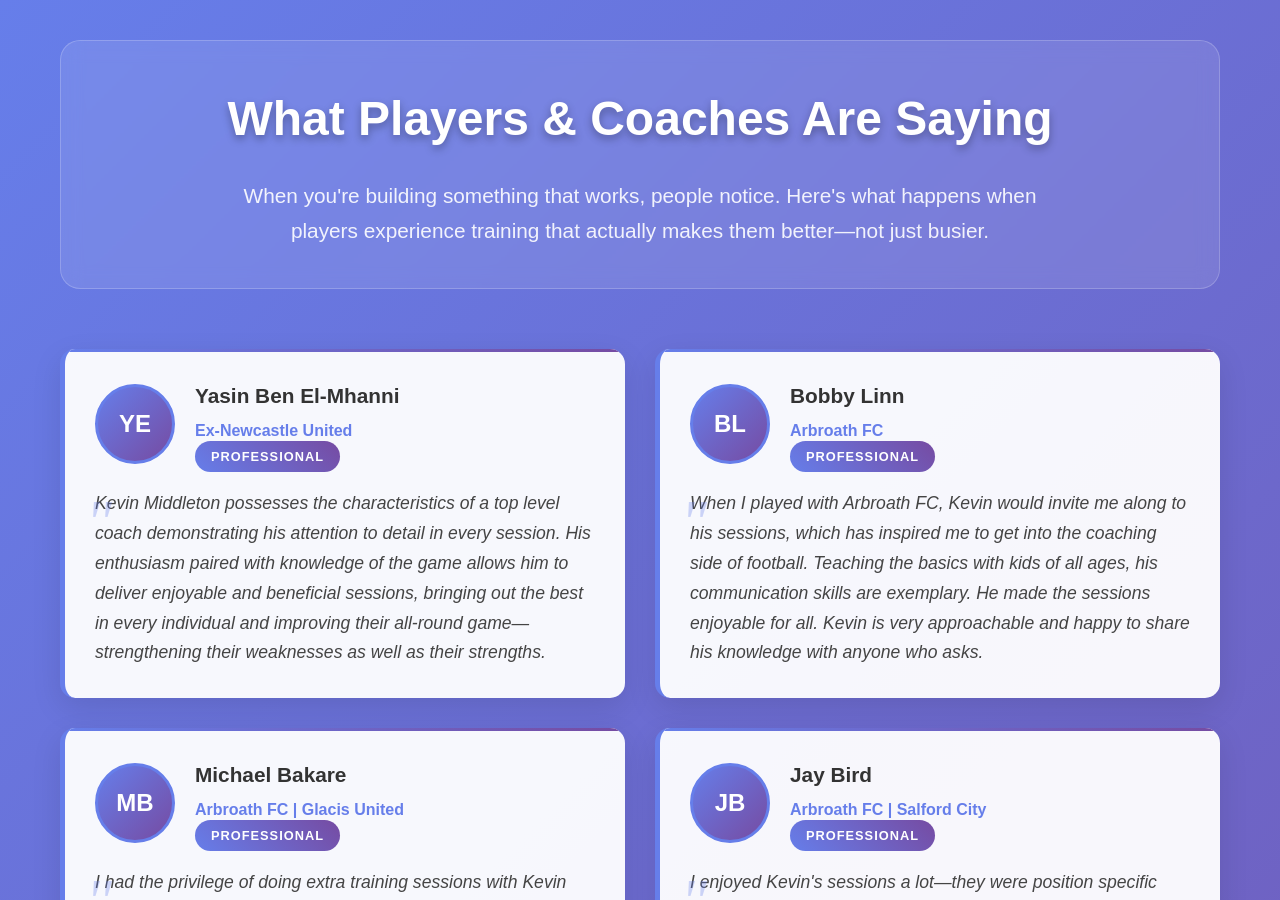
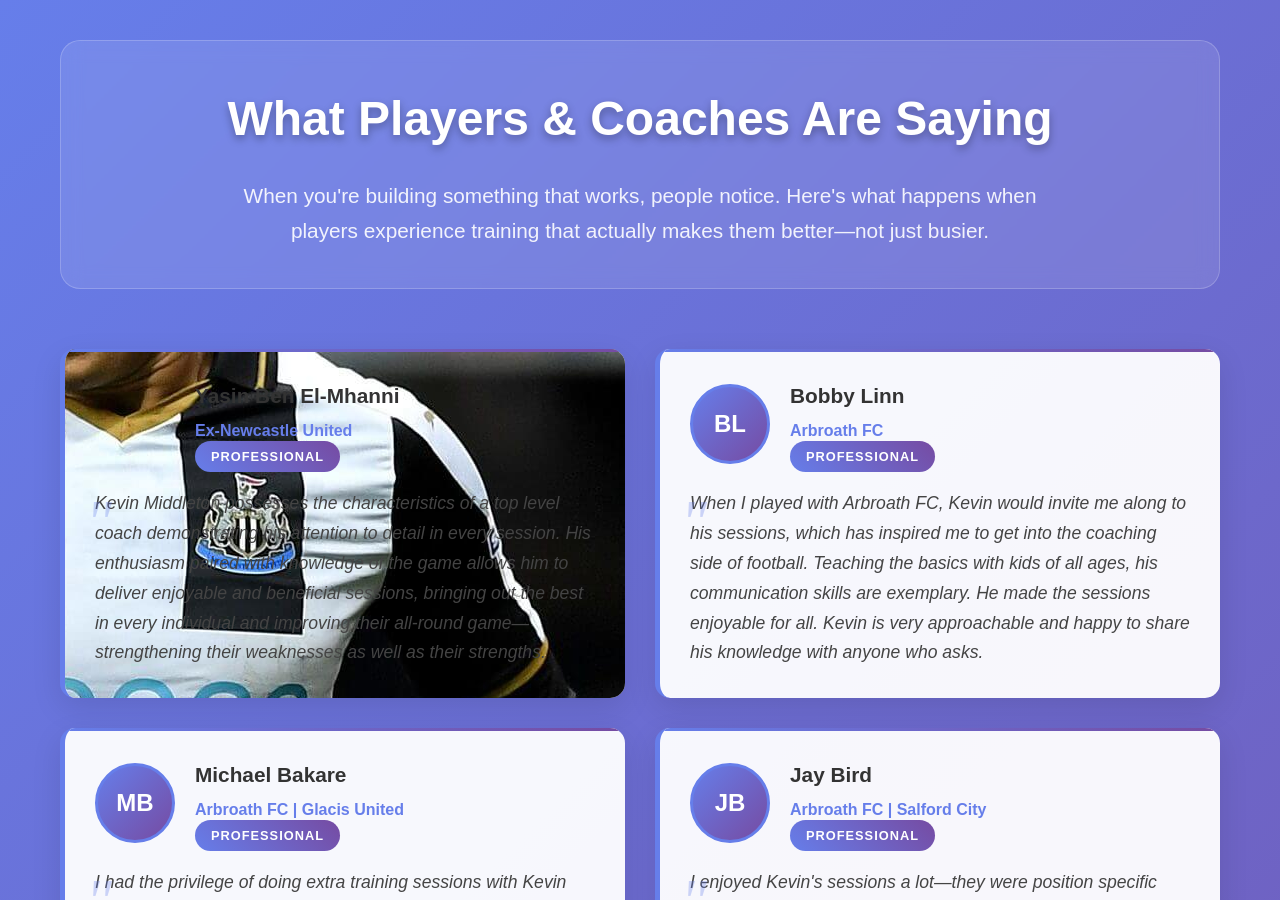
Before and after one commit to 360tft/360tft, a Jekyll site: the page Testimonials.html, which Jekyll copies as it is, in a window 1280 px wide and 900 px high. Built offline with Jekyll 4.4.1, drawn with Linux system fonts in a browser that asks for light colours.

Commit message:
Update Testimonials.html

```diff
--- a/Testimonials.html
+++ b/Testimonials.html
@@ -276,7 +276,7 @@
         <div class="testimonials-grid">
             <div class="testimonial-card">
                 <div class="testimonial-header">
-                    <div class="player-image">YE</div>
+                    <div class="player-image"><img src="images/skysports-yasin-ben-el-mhanni-newcastle_4201701-e1677739066883.jpg" alt="Yasin Ben El-Mhanni"></div>
                     <div class="player-info">
                         <h4>Yasin Ben El-Mhanni</h4>
                         <p>Ex-Newcastle United</p>
```
